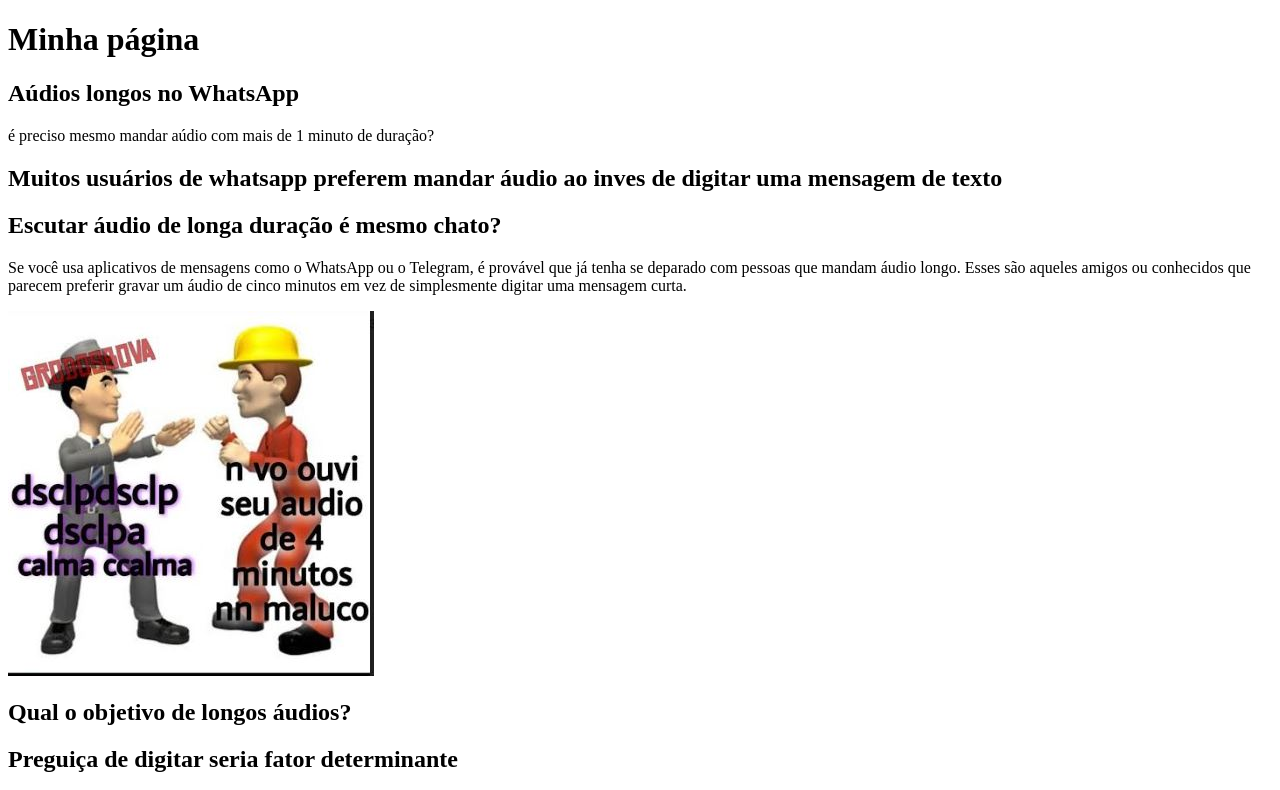
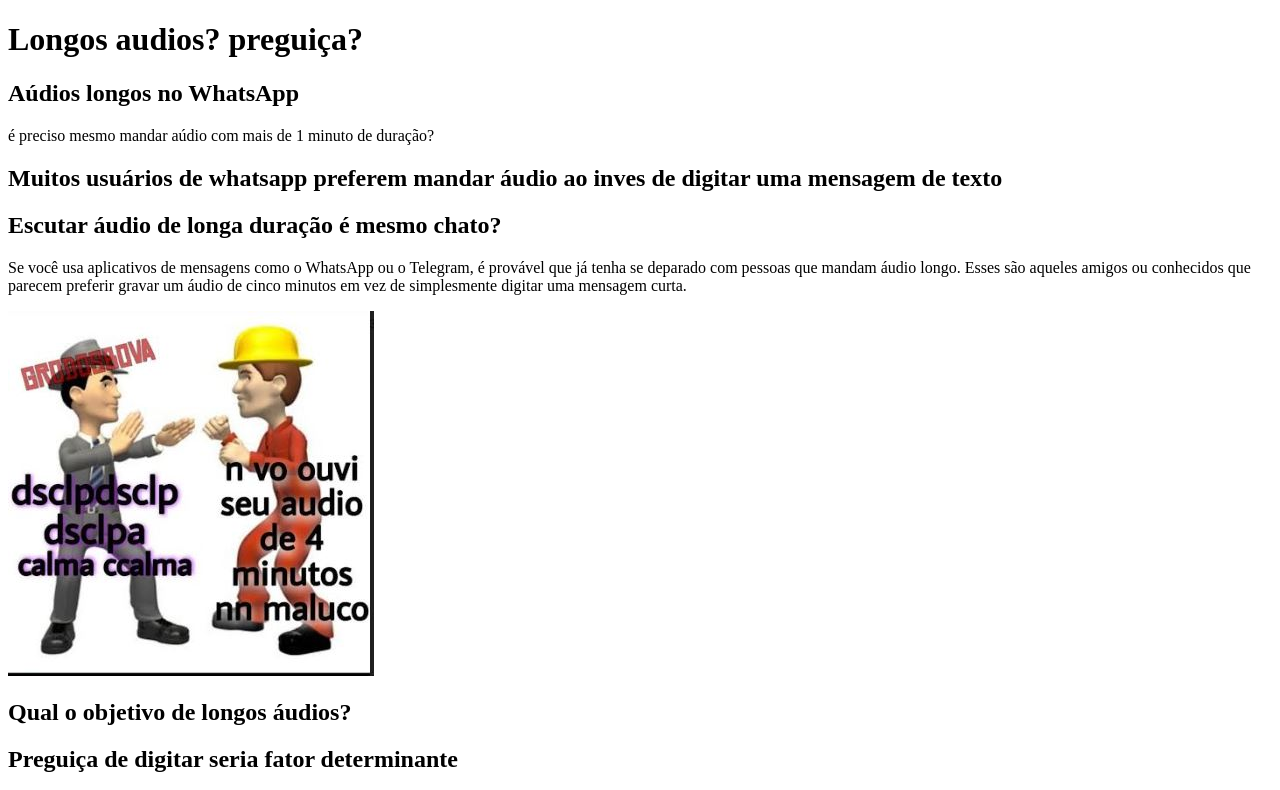
Before and after one commit to marceloronald96/tag-semanticas, a plain HTML site: page index.html in a window 1280 px wide. Shown: the top 790 px of the page. Drawn offline with Linux system fonts and the light colour scheme.

Commit message:
alteracao

```diff
--- a/index.html
+++ b/index.html
@@ -5,7 +5,7 @@
     </head>
     <body>
         <header>
-            <h1>Minha página</h1>
+            <h1>Longos audios? preguiça?</h1>
             <h2>Aúdios longos no WhatsApp</h1>
             <p>é preciso mesmo mandar aúdio com mais de 1 minuto de duração?</p>
                 <main>
```
